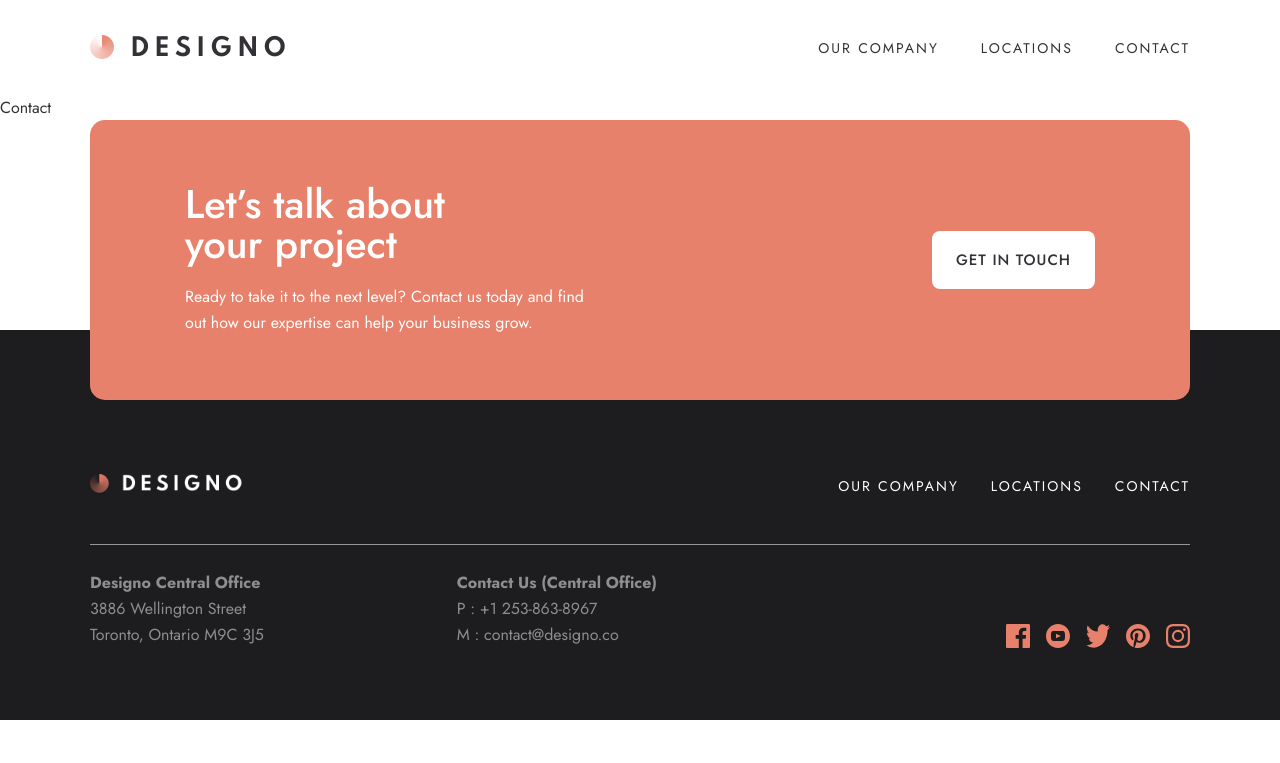
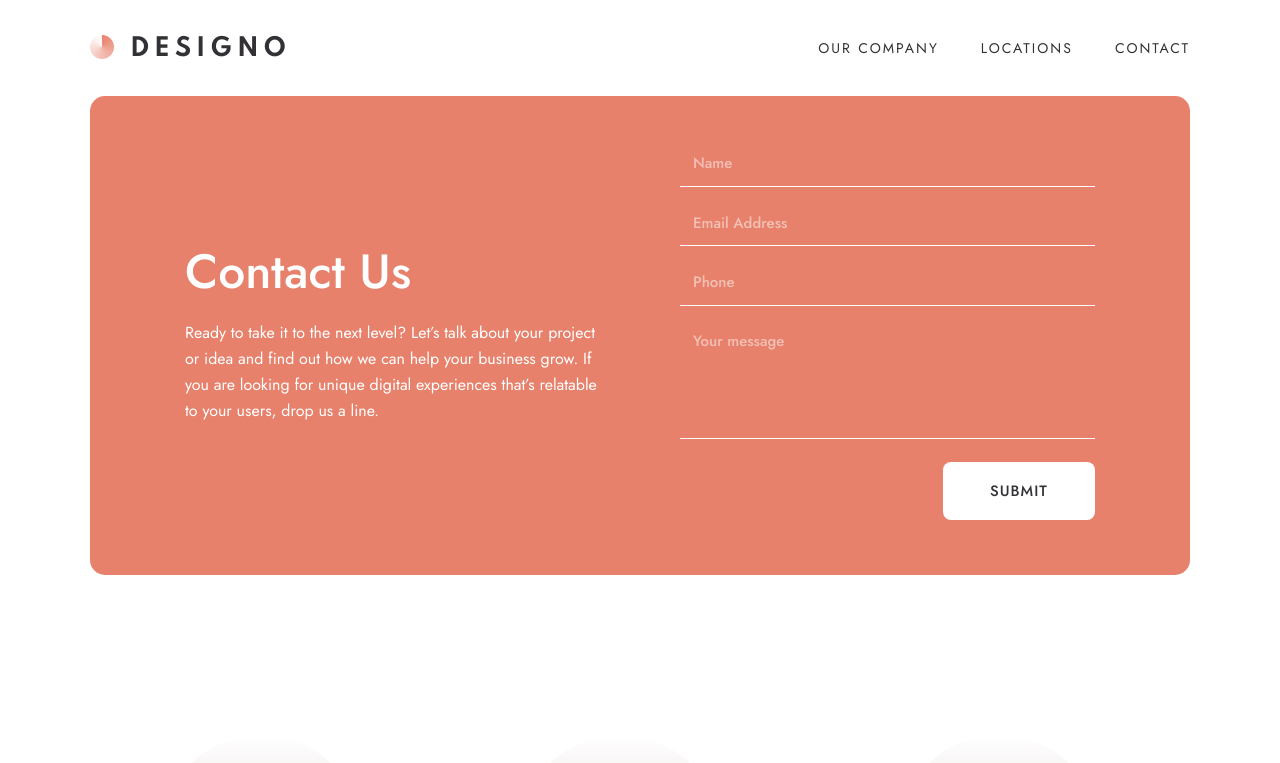
Before and after one commit to MKofficiel/design, a React (Vite) app: page /contact in a window 1280 px wide. Shown: the top 763 px of the page. Built offline with nearby package versions, Linux system fonts and the light colour scheme.

Commit message:
Finalize Contact page layout and styling

```diff
--- a/src/components/Button.jsx
+++ b/src/components/Button.jsx
@@ -1,6 +1,6 @@
 import { Link } from "react-router";
 
-const Button = ({ children, to, variant = "primary" }) => {
+const Button = ({ children, to, variant = "primary", className }) => {
   const styleBase =
     " px-6 py-[18px] text-[15px] uppercase font-medium transition-colors hover:text-white duration-500 rounded-[8px] tracking-[1px] ";
 
@@ -10,7 +10,7 @@ const Button = ({ children, to, variant = "primary" }) => {
   };
 
   return (
-    <Link to={to} className={`${styleBase} ${variants[variant]}`}>
+    <Link to={to} className={`${styleBase} ${className} ${variants[variant]}`}>
       {children}
     </Link>
   );
--- a/src/components/Footer.jsx
+++ b/src/components/Footer.jsx
@@ -1,9 +1,19 @@
-import { Link } from "react-router";
+import { Link, useLocation } from "react-router";
 import { navLinks, socialsIcon } from "../constants";
+import clsx from "clsx";
 
 const Footer = () => {
+  const location = useLocation();
+  console.log(location);
+  const isContact = location.pathname === "/contact";
   return (
-    <footer className="bg-background-black -mt-[70px] pt-[144px] pb-[72px] max-lg:pt-[166px] max-lg:pb-[80px] max-md:-mt-[189px] max-md:pt-[253px] max-md:pb-[64px]">
+    <footer
+      className={clsx(
+        "bg-background-black py-[72px] max-lg:pb-[80px] max-md:pb-[64px]",
+        !isContact &&
+          "-mt-[70px] pt-[144px] max-lg:pt-[166px] max-md:-mt-[189px] max-md:pt-[253px]",
+      )}
+    >
       <div className="container max-lg:px-6">
         <div className="grid grid-cols-1 max-md:gap-y-[40px] max-md:text-center md:grid-cols-3 md:gap-y-[72px]">
           <div className="relative md:col-span-3">
--- a/src/components/Locations.jsx
+++ b/src/components/Locations.jsx
@@ -3,7 +3,7 @@ import Button from "./Button";
 
 const Locations = () => {
   return (
-    <section className="max-lg:pb-[120px] max-md:pt-[120px]">
+    <section className="pb-[160px] max-lg:pb-[120px]">
       <div className="container">
         <div className="lg:px-[70px]">
           <ul className="flex items-center max-lg:flex-col max-lg:gap-[48px] lg:justify-between">
--- a/src/index.css
+++ b/src/index.css
@@ -21,6 +21,9 @@
   .bg-red {
     @apply bg-amber-400;
   }
+  .input {
+    @apply w-full cursor-pointer resize-none px-[13px] pb-[11px] text-[15px] font-medium text-white transition-all duration-300 outline-none placeholder:text-white/50 hover:border-white;
+  }
   .background-gradient {
     background: linear-gradient(
       to bottom,
@@ -34,11 +37,11 @@
   .container {
     @apply mx-auto max-w-[1100px];
   }
-  .rounded-base {
+  .border-raduis {
     @apply rounded-[15px];
   }
   h1 {
-    @apply mb-6 text-[32px] leading-[36px] tracking-normal text-white lg:text-[48px] lg:leading-[48px];
+    @apply mb-6 text-[32px] leading-[36px] font-medium tracking-normal text-white lg:text-[48px] lg:leading-[48px];
   }
 }
 
--- a/src/pages/AppLayout.jsx
+++ b/src/pages/AppLayout.jsx
@@ -1,16 +1,19 @@
-import { Outlet } from "react-router";
+import { Outlet, useLocation } from "react-router";
 import Header from "../components/Header";
 import CTA from "../sections/CTA";
 import Footer from "../components/Footer";
 
 const AppLayout = () => {
+  const location = useLocation();
+  const isContactPage = location.pathname === "/contact";
+
   return (
     <>
       <Header />
       <main>
         <Outlet />
       </main>
-      <CTA />
+      {!isContactPage && <CTA />}
       <Footer />
     </>
   );
--- a/src/pages/Contact.jsx
+++ b/src/pages/Contact.jsx
@@ -1,7 +1,13 @@
-import React from "react";
+import Locations from "../components/Locations";
+import ContactHeader from "../sections/ContactHeader";
 
 const Contact = () => {
-  return <div>Contact</div>;
+  return (
+    <main>
+      <ContactHeader />
+      <Locations />
+    </main>
+  );
 };
 
 export default Contact;
--- a/src/pages/GraphicDesign.jsx
+++ b/src/pages/GraphicDesign.jsx
@@ -1,5 +1,3 @@
-import React from "react";
-
 const GraphicDesign = () => {
   return <div>GraphicDesign</div>;
 };
--- /dev/null
+++ b/src/sections/ContactHeader.jsx
@@ -0,0 +1,54 @@
+import Button from "../components/Button";
+
+const ContactHeader = () => {
+  return (
+    <section className="pb-[160px] max-lg:pb-[120px] md:px-6">
+      <div className="bg-peach border-raduis container max-lg:py-[72px] md:px-6 lg:px-[95px]">
+        <div className="flex max-lg:max-w-[573px] max-lg:flex-col max-lg:px-6 max-md:gap-[48px] md:mx-auto md:gap-[40px] lg:items-center lg:space-x-[40px] lg:py-[55px]">
+          <div className="max-md:text-center lg:flex-1">
+            <h1>Contact Us</h1>
+            <p className="text-[15px] leading-[25px] text-white md:text-[16px] md:leading-[26px]">
+              Ready to take it to the next level? Let’s talk about your project
+              or idea and find out how we can help your business grow. If you
+              are looking for unique digital experiences that’s relatable to
+              your users, drop us a line.
+            </p>
+          </div>
+          <form className="flex flex-col items-center gap-[40px] md:items-end md:gap-[24px] lg:flex-1">
+            <div className="flex w-full flex-col gap-[25px]">
+              <div className="group relative w-full">
+                <input type="text" className="input" placeholder="Name" />
+                <div className="absolute h-[1px] w-full bg-white transition-all duration-500 group-focus-within:h-[2px] group-hover:h-[2px]" />
+              </div>
+              <div className="group relative w-full">
+                <input
+                  type="text"
+                  className="input"
+                  placeholder="Email Address"
+                />
+                <div className="absolute h-[1px] w-full bg-white transition-all duration-500 group-focus-within:h-[2px] group-hover:h-[2px]" />
+              </div>
+              <div className="group relative w-full">
+                <input type="text" className="input" placeholder="Phone" />
+                <div className="absolute h-[1px] w-full bg-white transition-all duration-500 group-focus-within:h-[2px] group-hover:h-[2px]" />
+              </div>
+              <div className="group relative w-full">
+                <textarea
+                  name=""
+                  className="input w-full resize-none"
+                  rows="4"
+                  placeholder="Your message"
+                  id=""
+                ></textarea>
+                <div className="absolute h-[1px] w-full bg-white transition-all duration-500 group-focus-within:h-[2px] group-hover:h-[2px]" />
+              </div>
+            </div>
+            <Button className="w-[152px] text-center">Submit</Button>
+          </form>
+        </div>
+      </div>
+    </section>
+  );
+};
+
+export default ContactHeader;
--- a/src/sections/OurStory.jsx
+++ b/src/sections/OurStory.jsx
@@ -2,7 +2,7 @@ import ResponsiveImage from "../components/ResponsiveImage";
 
 const OurStory = () => {
   return (
-    <section className="md:px-6 md:py-[120px] lg:py-[160px]">
+    <section className="py-[160px] max-lg:py-[120px] md:px-6">
       <div className="bg-peach-white container overflow-hidden md:rounded-[15px]">
         <div className="md:flex md:flex-col md:gap-6 lg:flex-row lg:gap-0">
           {/* IMAGE BOX */}
--- a/src/sections/TheRealDeal.jsx
+++ b/src/sections/TheRealDeal.jsx
@@ -2,7 +2,7 @@ import ResponsiveImage from "../components/ResponsiveImage";
 
 const TheRealDeal = () => {
   return (
-    <section className="max-lg:pb-[120px] md:px-6 lg:py-[120px]">
+    <section className="pb-[160px] max-lg:pb-[120px] md:px-6">
       <div className="bg-peach-white container overflow-hidden md:rounded-[15px]">
         <div className="md:flex md:flex-col md:gap-6 lg:flex-row lg:gap-0">
           {/* IMAGE BOX */}
```
